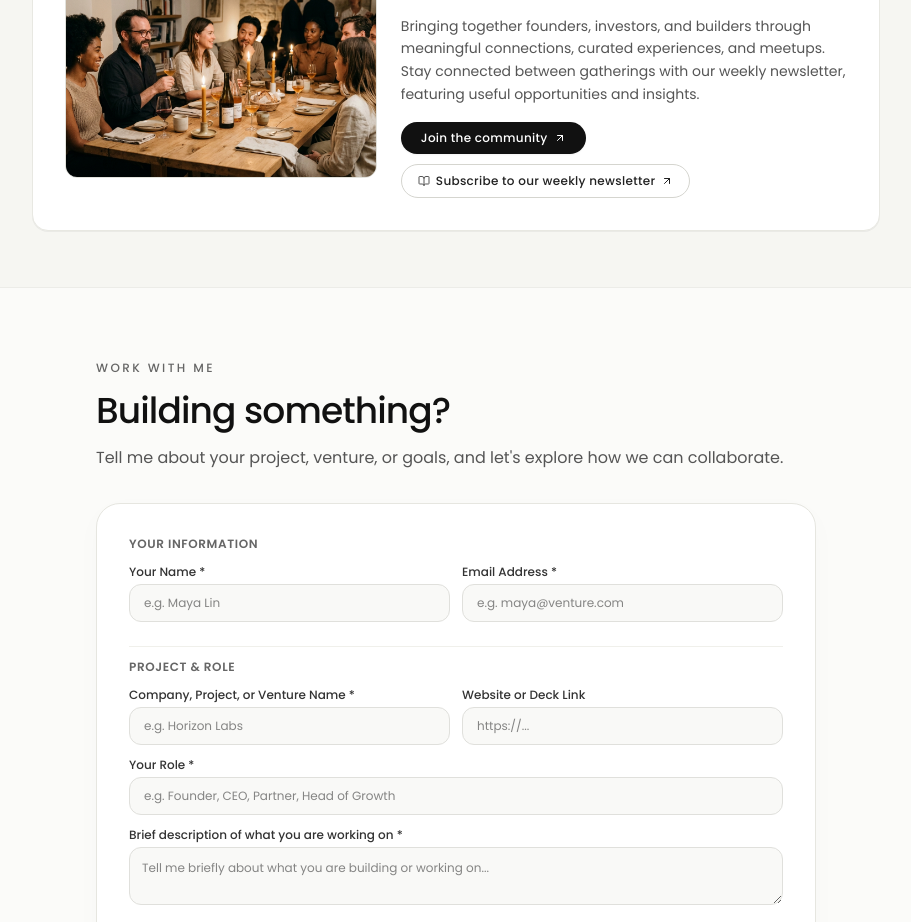
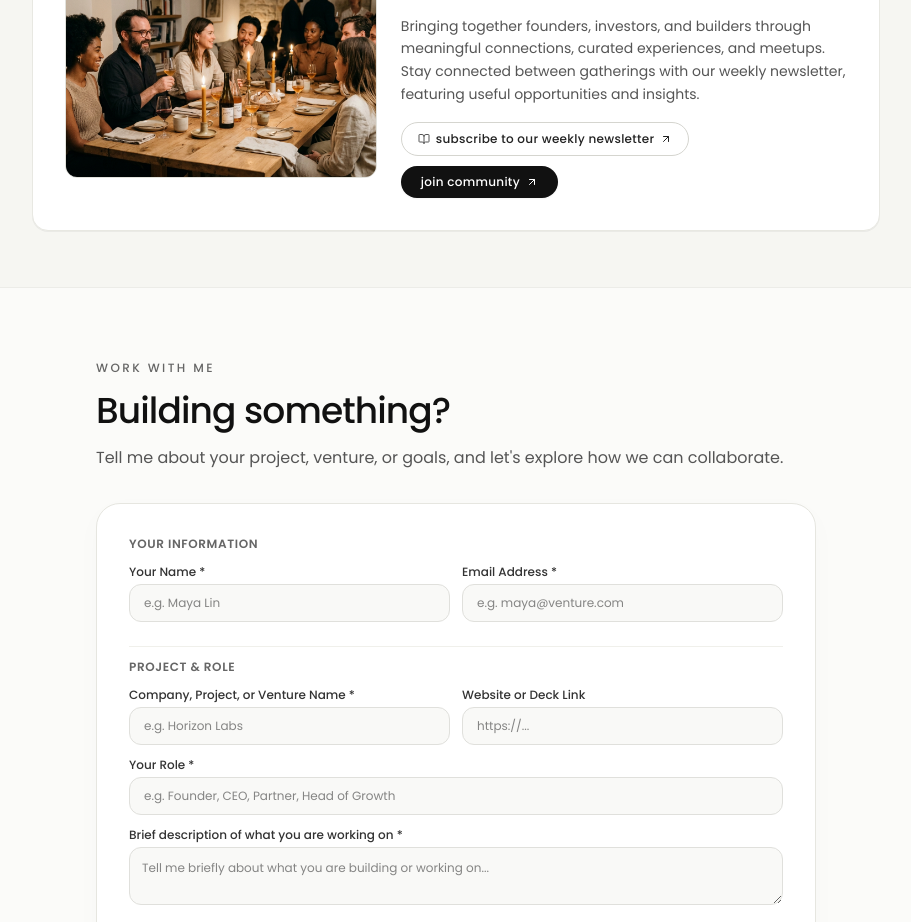
Before and after one commit to debmoonx/landing-page, a React (Vite) app: page / in a window 1280 px wide. Shown: the part 2040-2962 px from the top of the page, without its empty margins (184-1095 px from the left). Built offline with nearby package versions, Linux system fonts and the light colour scheme.

Commit message:
Put newsletter button before join community

```diff
--- a/src/components/BuildingSection.tsx
+++ b/src/components/BuildingSection.tsx
@@ -96,25 +96,26 @@ export const BuildingSection: React.FC = () => {
               {/* Action buttons */}
               <div className="pt-1 flex flex-wrap items-center gap-2.5">
                 <a
-                  href={instagramUrl}
-                  target="_blank"
-                  rel="noopener noreferrer"
-                  className="inline-flex items-center gap-1.5 px-5 py-2 rounded-full bg-[#111111] text-white text-xs font-medium tracking-wide hover:bg-[#2C2C2C] transition-all shadow-xs group cursor-pointer"
-                >
-                  <span>Join the community</span>
-                  <ArrowUpRight className="w-3 h-3 transition-transform group-hover:translate-x-0.5 group-hover:-translate-y-0.5" />
-                </a>
-
-                <a
                   href={substackUrl}
                   target="_blank"
                   rel="noopener noreferrer"
                   className="inline-flex items-center gap-1.5 px-4 py-2 rounded-full border border-[#D5D5CF] text-[#222222] text-xs font-medium tracking-wide hover:border-[#111111] hover:bg-white transition-all group cursor-pointer"
                 >
                   <BookOpen className="w-3 h-3 text-[#555555]" />
-                  <span>Subscribe to our weekly newsletter</span>
+                  <span>subscribe to our weekly newsletter</span>
                   <ArrowUpRight className="w-3 h-3 transition-transform group-hover:translate-x-0.5 group-hover:-translate-y-0.5" />
                 </a>
+
+                <a
+                  href={instagramUrl}
+                  target="_blank"
+                  rel="noopener noreferrer"
+                  className="inline-flex items-center gap-1.5 px-5 py-2 rounded-full bg-[#111111] text-white text-xs font-medium tracking-wide hover:bg-[#2C2C2C] transition-all shadow-xs group cursor-pointer"
+                >
+                  <span>join community</span>
+                  <ArrowUpRight className="w-3 h-3 transition-transform group-hover:translate-x-0.5 group-hover:-translate-y-0.5" />
+                </a>
+
               </div>
             </div>
           </div>
```
